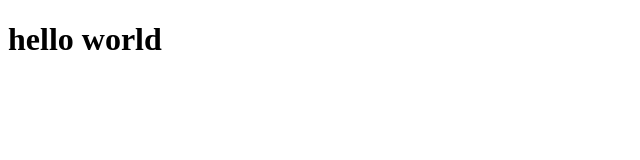
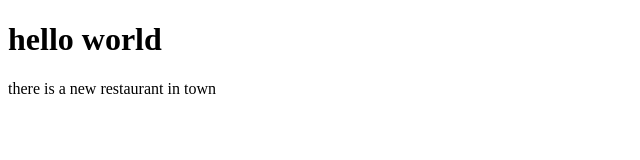
Before and after one commit to 1briane/new, a plain HTML site: page index.html in a window 1280 px wide. Shown: the whole page, without its empty margins (0-640 px from the left). Drawn offline with Linux system fonts and the light colour scheme.

Commit message:
new vibes

```diff
--- a/index.html
+++ b/index.html
@@ -8,5 +8,8 @@
 </head>
 <body>
     <h1>hello world</h1>
+
+<p>there is a new restaurant in town</p>
+
 </body>
 </html>
```
